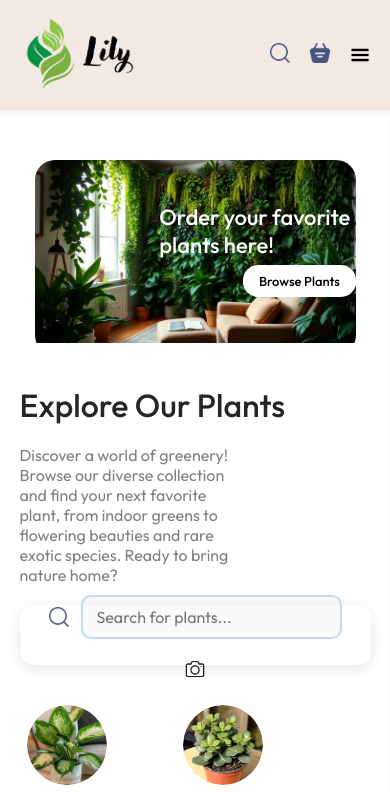
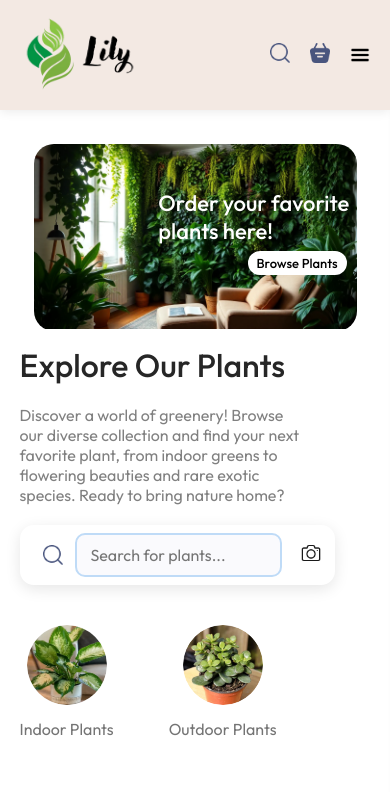
Before and after one commit to harish-nagure/Plants-Shop, a React (Vite) app in the folder frontend/: page / in a window 390 px wide. Shown: the top 792 px of the page. Built offline with nearby package versions, Linux system fonts and the light colour scheme; no server answers.

Commit message:
Changes by K

```diff
--- a/frontend/src/IdentifyPlant.css
+++ b/frontend/src/IdentifyPlant.css
@@ -93,7 +93,6 @@
 /* Responsive */
 @media (max-width: 650px) {
   .search-bar {
-    flex-direction: column;
     text-align: center;
     gap: 10px;
   }
--- a/frontend/src/components/ExploreMenu/ExploreMenu.css
+++ b/frontend/src/components/ExploreMenu/ExploreMenu.css
@@ -111,7 +111,7 @@
 }
 
 .search-bar > *:last-child:hover {
-    background: #022B3A;
+    background: #c5c9ca;
 }
 .search-bar-left{
     display: flex;
@@ -123,10 +123,14 @@
 
 @media (max-width:1050px) {
     .search-bar {
-        /* flex-direction: column; */
-        gap: 10px;
-        padding: 14px;
-    }
+    gap: 20px;
+    padding: 14px;
+    max-width: 315px;
+}
+    .explore-menu-text {
+    max-width: 80%;
+    color: #808080;
+}
 
     .search-bar img {
         width: 20px;
--- a/frontend/src/components/Header/Header.css
+++ b/frontend/src/components/Header/Header.css
@@ -51,7 +51,12 @@
     .header-content p{
         display: none;
     }
-    .header-content button{
-        padding: 2vw 4vw;
-    }
+    .header-content button {
+    /* padding: 2vw 4vw; */
+    margin: 0px 10px;
 }
+    .header {
+    height: 48vw;
+    margin: 14px 14px;
+}
+}
```
